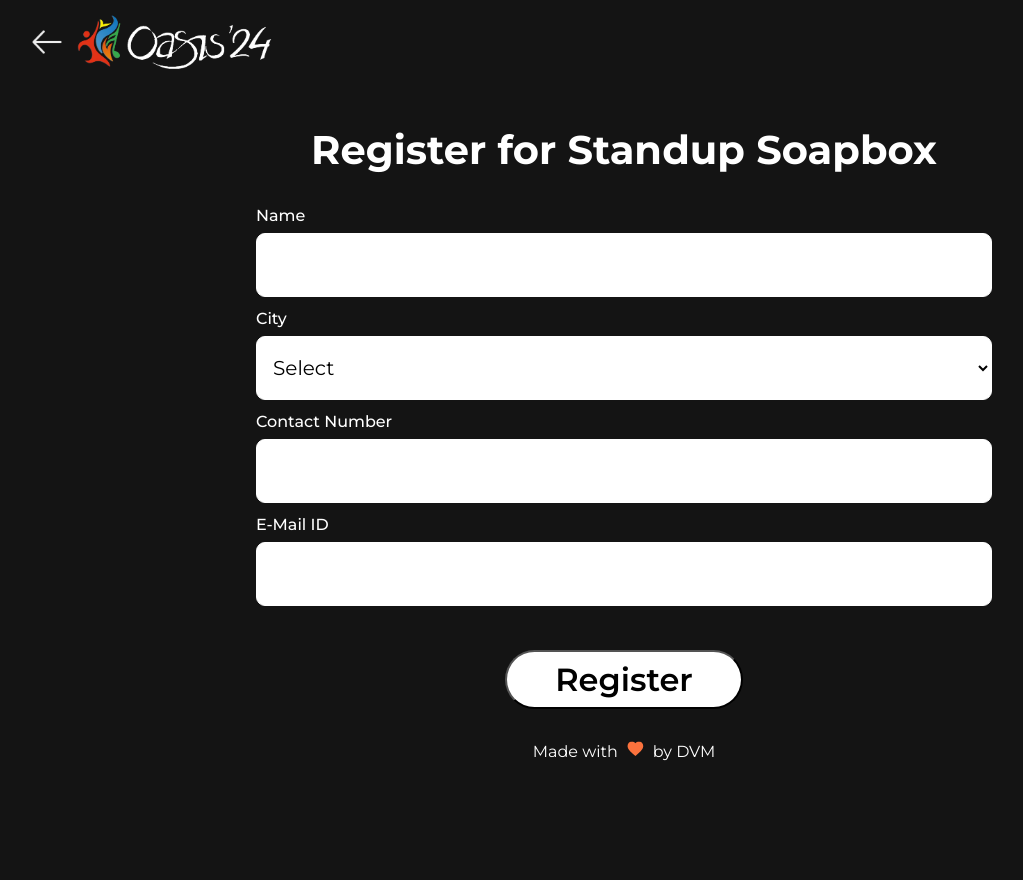
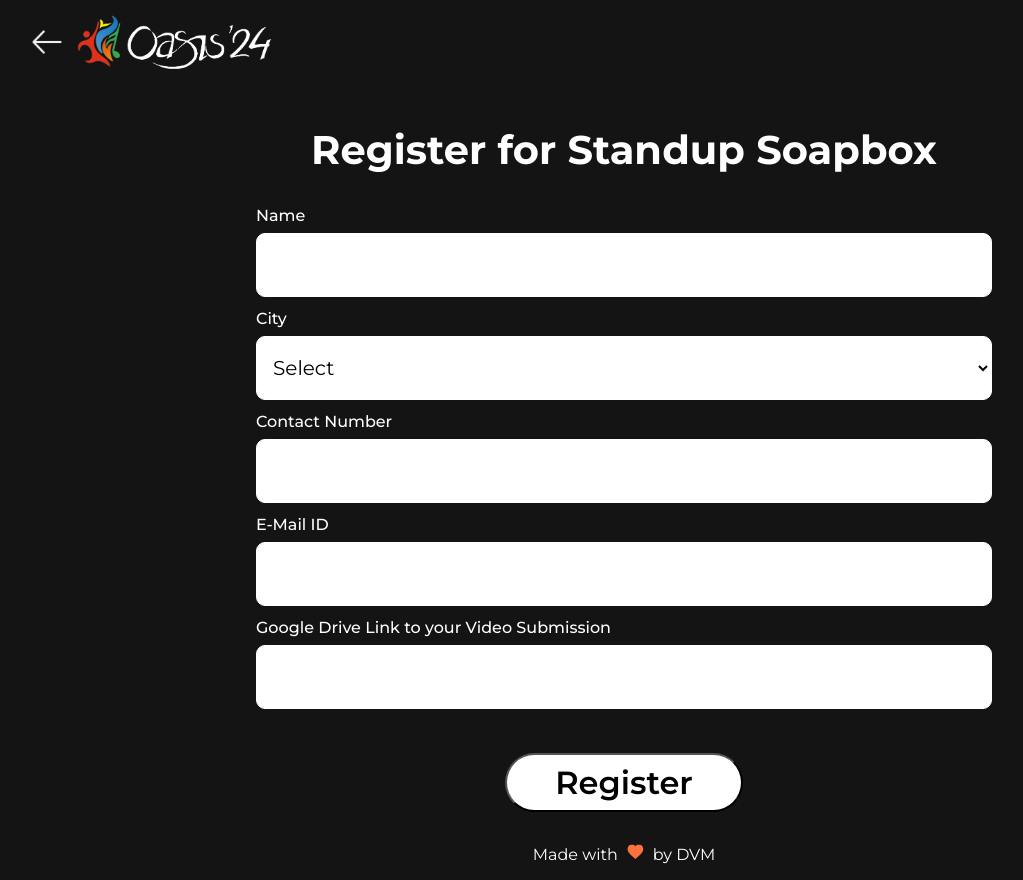
Before and after one commit to dvm-bitspilani/oasis-prereg, a React (Vite) app: page /preregistrations/StandupSoapbox/form in a window 1280 px wide. Shown: the whole page, without its empty margins (16-1039 px from the left). Before the commit the page ends 800 px from the top, so only its background shows below. Built offline with nearby package versions, Linux system fonts and the light colour scheme; sample sign-in values are in the browser's storage.

Commit message:
feat: add gdrive section to ssb form

```diff
--- a/src/routes/components/Form/StandupSoapboxForm.jsx
+++ b/src/routes/components/Form/StandupSoapboxForm.jsx
@@ -13,6 +13,7 @@ const StandupSoapboxForm = () => {
   const cityRef = useRef(null);
   const phoneRef = useRef(null);
   const emailRef = useRef(null);
+  const linksRef = useRef(null);
 
   const handleSubmit = (e) => {
     e.preventDefault();
@@ -21,6 +22,7 @@ const StandupSoapboxForm = () => {
       cityRef.current,
       phoneRef.current,
       emailRef.current,
+      linksRef.current,
     ];
     const isEmpty = requiredFields.some((fieldRef) => !fieldRef.value);
 
@@ -55,6 +57,7 @@ const StandupSoapboxForm = () => {
         city: cityRef.current.value,
         phone: phoneRef.current.value,
         email_address: emailRef.current.value,
+        youtube_gdrive: linksRef.current.value,
       };
       axios
         .post(postLink, data, config)
@@ -119,6 +122,10 @@ const StandupSoapboxForm = () => {
                 E-Mail ID
               </label>
               <input type="text" className="input-field" ref={emailRef} />
+              <label htmlFor="links" className="input-heading">
+                Google Drive Link to your Video Submission
+              </label>
+              <input type="text" className="input-field" ref={linksRef} />
               <div className="submit-wrapper">
                 <button
                   type="submit"
```
